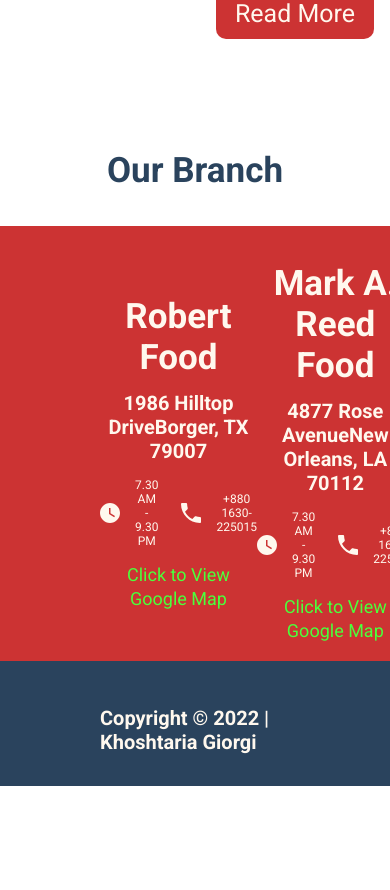
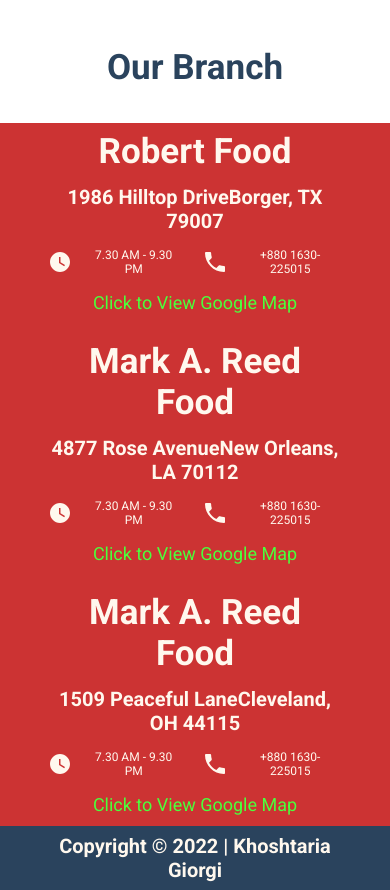
Before and after one commit to g1org11/crave_cart, a React (Vite) app: page / in a window 390 px wide. Shown: the part 5282-6172 px from the top of the page. Before the commit the page ends 6068 px from the top, so only its background shows below. Built offline with nearby package versions, Linux system fonts and the light colour scheme.

Commit message:
add responsive on  footer

```diff
--- a/src/components/Footer.tsx
+++ b/src/components/Footer.tsx
@@ -85,6 +85,14 @@ const Information = styled.div`
   justify-content: space-between;
   padding: 37px 100px 17px 100px;
   background-color: ${defaultTheme.colors.red};
+  @media (max-width: 795px) {
+    padding: 8px 50px;
+  }
+  @media (max-width: 1200px) {
+    justify-content: center;
+    flex-wrap: wrap;
+    gap: 25px;
+  }
 `;
 
 const Cards = styled.div`
@@ -138,9 +146,13 @@ const CopyDiv = styled.div`
   display: flex;
   align-items: center;
   justify-content: center;
+  text-align: center;
   padding: 45px 100px 32px 100px;
   width: 100%;
   background-color: ${defaultTheme.colors.blue};
+  @media (max-width: 795px) {
+    padding: 8px 50px;
+  }
 `;
 const CopyRight = styled.p`
   font-size: 20px;
```
